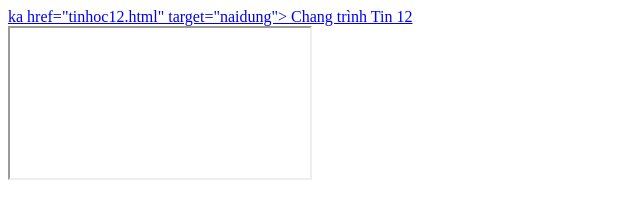
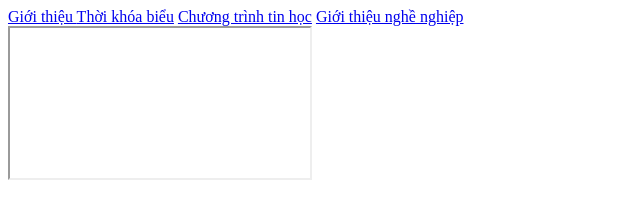
Before and after one commit to baothuuu/baothu, a plain HTML site: page index.html in a window 1280 px wide. Shown: the whole page, without its empty margins (0-640 px from the left). Drawn offline with Linux system fonts and the light colour scheme; files that its build step writes are made by us from their sources.

Commit message:
Update index.html

```diff
--- a/index.html
+++ b/index.html
@@ -6,9 +6,10 @@
 <div class="container">
 <div class="header" </div>
 <div class="menu">
-<a href-"gioithieu.html" ranget-"noidung" Gidi chiqu</a›
-<a href="tkb.htm]" target="naidung" Thei khoa biểu < /a>
-ka href="tinhoc12.html" target="naidung"> Chang trình Tin 12 </a>
+<a href="gioithieu.html" target="noidung">Giới thiệu </a>
+   <a href="tkb.html" target="noidung"> Thời khóa biểu</a>
+   <a href="tinhoc12.html" target="noidung"> Chương trình tin học</a>
+   <a href="nghenghiep.html" target="noidung">Giới thiệu nghề nghiệp</a>
 </div>
 <div class="content">
 <iframe name="noidung"> </iframe>
```
